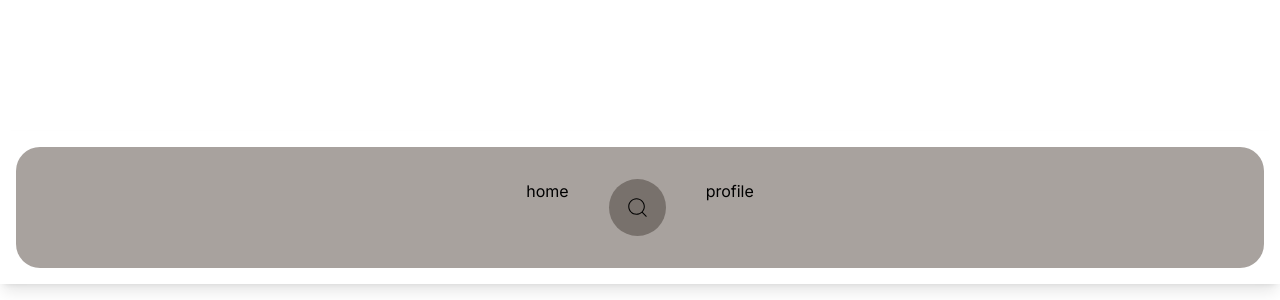
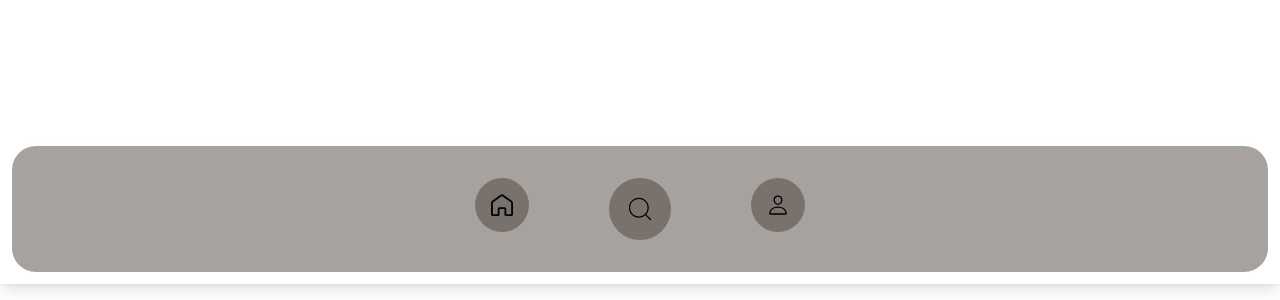
Before and after one commit to stanleyzhengs0/Espresso, a Next.js app: page / in a window 1280 px wide. Shown: the part 500-800 px from the top of the page. Built offline with nearby package versions, Linux system fonts and the light colour scheme.

Commit message:
search by keypress update

```diff
--- a/app/components/FooterNavigation.js
+++ b/app/components/FooterNavigation.js
@@ -1,18 +1,21 @@
 'use client'
-import SearchField from "@/app/components/SearchField"
+import SearchButton from "@/app/components/SearchButton"
+import HomeButton from "./HomeButton"
+import ProfileButton from "./ProfileButton"
 
 const FooterNavigation = () => {
   return (
-    <div className='flex w-full justify-center p-8 rounded-3xl bg-stone-400 gap-10
+    <div className='flex w-full justify-center p-8 rounded-3xl bg-stone-400 gap-20
     '>
+
         <div>
-            home
+            <HomeButton/>
         </div>
         <div>
-            <SearchField/>
+            <SearchButton/>
         </div>
         <div>
-            profile
+            <ProfileButton/>
         </div>
     </div>
   )
--- /dev/null
+++ b/app/components/HomeButton.js
@@ -0,0 +1,17 @@
+import { useRouter } from 'next/navigation'
+import React from 'react'
+import { GrHomeRounded } from "react-icons/gr";
+
+const HomeButton = () => {
+    const router = useRouter()
+  return (
+    <button
+        className='bg-stone-500 rounded-full p-4'
+        onClick={() => router.push(`./`)}
+    >
+            <GrHomeRounded size ={22}/>
+    </button>
+  )
+}
+
+export default HomeButton
--- /dev/null
+++ b/app/components/ProfileButton.js
@@ -0,0 +1,14 @@
+import React from 'react'
+import { IoPersonOutline } from "react-icons/io5";
+
+const ProfileButton = () => {
+  return (
+    <button
+        className='bg-stone-500 rounded-full p-4'
+    >
+        <IoPersonOutline size = {22}/>
+    </button>
+  )
+}
+
+export default ProfileButton
--- a/app/components/ReviewList.js
+++ b/app/components/ReviewList.js
@@ -22,33 +22,24 @@ const ReviewList = ({cafeName, handleDataLoader}) => {
     const [reviews, setReviews] = useState([])
     const [page, setPage] = useState(1)
     const [loading, isLoading] = useState(false)
-    const [hasMore, setHasMore] = useState(true)
 
     useEffect(() =>{
         fetchMoreReviews()
     },[page])
-
 
     const fetchMoreReviews = async () =>{
         const collection = await getReviews(cafeName, page)
         const newReviews = collection.data
         setReviews((prevReviews) => [...prevReviews, ...newReviews])
 
-
         if(page === 1){
             handleDataLoader()
         }else{
             isLoading(false)
-
         }
-
-
-
-
     }
 
     useEffect(()=>{
-
         const handleScroll = () => {
             if(
                 window.innerHeight + window.scrollY > document.body.offsetHeight - 100 &&
@@ -57,22 +48,15 @@ const ReviewList = ({cafeName, handleDataLoader}) => {
                 setPage((prevPage) => prevPage + 1)
             }
         }
-
         window.addEventListener('scroll', handleScroll)
-
         // Clean up the event listener when the component unmounts
         return () => window.removeEventListener('scroll', handleScroll)
-
-
     },[loading])
 
 
 
   return (
     <div>
-        {/* Review List output:
-        {props.cafeName} */}
-
 
         {reviews.map((review, index) =>(
             <ReviewBox
@@ -82,9 +66,6 @@ const ReviewList = ({cafeName, handleDataLoader}) => {
             />
         ))}
 
-
-
-
     </div>
   )
 }
--- /dev/null
+++ b/app/components/SearchButton.js
@@ -0,0 +1,38 @@
+'use client'
+import React, { useContext} from 'react'
+import { CiSearch } from "react-icons/ci";
+import { IoIosClose } from "react-icons/io";
+import { displaySearchContext } from './Context';
+
+const SearchButton = () => {
+
+    const {displaySearch, setDisplaySearch} = useContext(displaySearchContext)
+
+  return (
+    <>
+        <div className='flex'>
+            {displaySearch ?
+                (
+                    <button
+                        className='bg-stone-500 rounded-full p-4'
+                        onClick={() => setDisplaySearch(false)}
+                    >
+                            <IoIosClose size ={30}/>
+                    </button>
+                ) : (
+
+                    <button
+                        className='bg-stone-500 rounded-full p-4'
+                        onClick={() => setDisplaySearch(true)}
+                    >
+                            <CiSearch size ={30}/>
+                    </button>
+                )
+            }
+        </div>
+
+    </>
+  )
+}
+
+export default SearchButton
--- a/app/components/SearchField.js
+++ /dev/null
@@ -1,71 +0,0 @@
-'use client'
-import React, { useContext, useEffect, useState } from 'react'
-import { CiSearch } from "react-icons/ci";
-import { IoIosClose } from "react-icons/io";
-import { displaySearchContext } from './Context';
-
-
-const SearchField = () => {
-
-    const [toSearch, setToSearch] = useState("")
-    const [showSearchBox, setShowSearchBox] = useState(false)
-    const {displaySearch, setDisplaySearch} = useContext(displaySearchContext)
-
-
-    const handleSearchIconClick = () =>{
-        setShowSearchBox(!showSearchBox)
-    }
-    const handleKeyDown = (event) =>{
-        if(event.key === 'Enter'){
-           setCanSearch(true)
-        }
-    }
-
-
-  return (
-    <>
-        <div className='flex'>
-
-
-            {displaySearch ? (
-
-            <>
-            <div>hello</div>
-            <button
-            className='bg-stone-500 rounded-full p-4'
-            onClick={() => setDisplaySearch(false)}
-        >
-            <IoIosClose size ={25}/>
-        </button>
-            </>
-
-
-            ) : (
-
-                <button
-                className='bg-stone-500 rounded-full p-4'
-                onClick={() => setDisplaySearch(true)}
-            >
-                <CiSearch size ={25}/>
-            </button>
-
-
-            )
-
-
-
-            }
-
-
-
-
-
-
-
-        </div>
-
-    </>
-  )
-}
-
-export default SearchField
--- a/app/page.js
+++ b/app/page.js
@@ -1,19 +1,41 @@
 'use client'
-import ReviewBox from "./components/ReviewBox";
 import FooterNavigation from './components/FooterNavigation'
 import { useState } from "react";
 import { displaySearchContext } from "./components/Context";
+import { useRouter } from 'next/navigation';
 
 export default function Home() {
   const [displaySearch, setDisplaySearch] = useState(false)
+  const [toSearch, setToSearch] = useState("")
+
+  const router = useRouter()
+
+  const handleEnterSearch = (event) => {
+    if(event.key == "Enter"){
+      router.push(`./reviews/${toSearch}`)
+    }
+  }
 
   return (
   <div class="relative grid h-screen grid-rows-[1fr_auto] bg-cover bg-center">
     <div class="p-4">
-    {displaySearch && <div>hello</div>}
+
 
     </div>
-  <nav class="bg-white bg-opacity-80 p-4 shadow-lg mb-4">
+    <nav class="bg-white bg-opacity-80 p-3 shadow-lg mb-4">
+
+
+      {displaySearch &&
+        <>
+          <input
+            className="w-full p-3 border border-gray-300 rounded-full"
+            placeholder="Search by Cafe Name..."
+            onChange={(event)=> {setToSearch(event.target.value)}}
+            onKeyDown={handleEnterSearch}
+          />
+
+        </>
+      }
       <displaySearchContext.Provider value = {{displaySearch, setDisplaySearch}}>
           <FooterNavigation/>
       </displaySearchContext.Provider>
```
Lines whose indentation alone changed are shown as unchanged.
